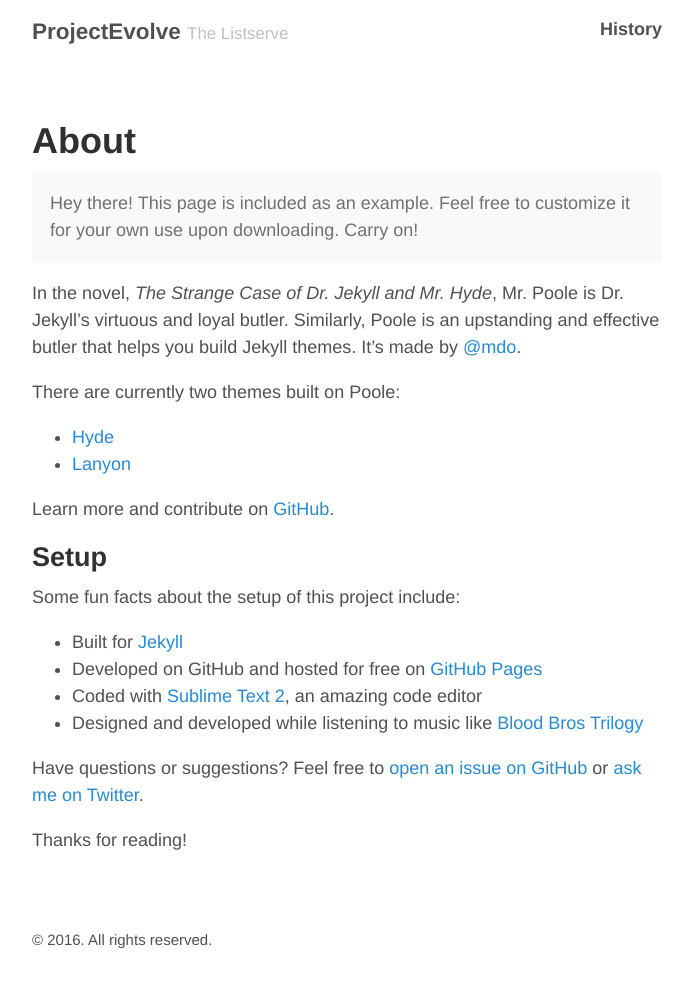
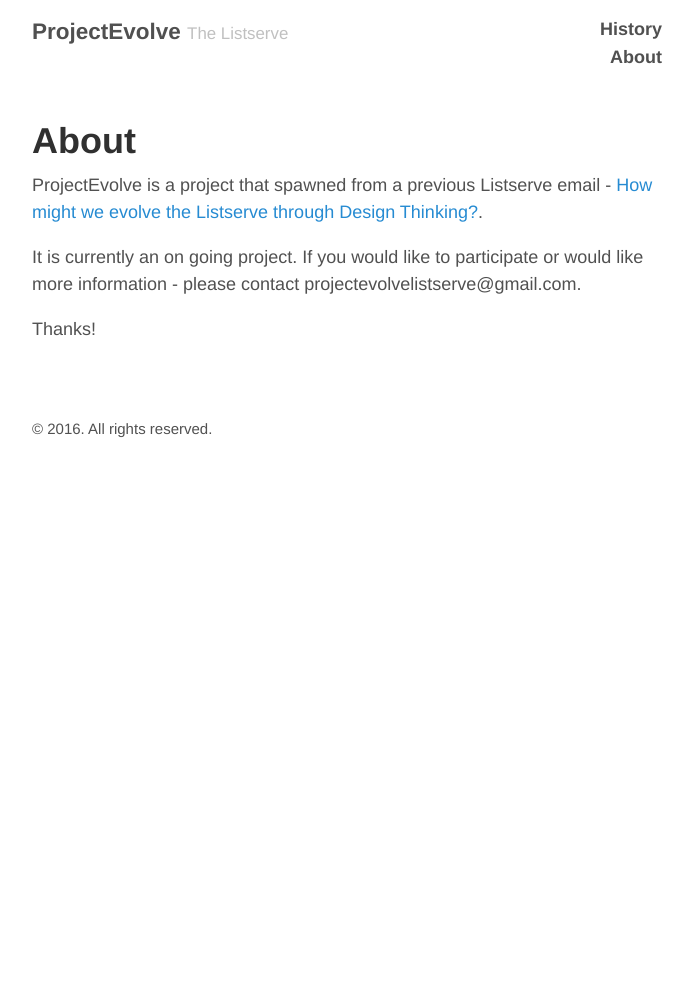
Before and after one commit to project-evolve-listserve/home, a Jekyll site: the page built from about.md, in a window 1280 px wide. Shown: the whole page, without its empty margins (293-986 px from the left). Built offline with Jekyll 4.4.1, drawn with Linux system fonts in a browser that asks for light colours; after the commit the page ends 900 px from its top, so only the background shows below that.

Commit message:
added about page

```diff
--- a/_layouts/default.html
+++ b/_layouts/default.html
@@ -10,7 +10,9 @@
         <h3 class="masthead-title">
           <a href="{{ site.baseurl }}/" title="Home">{{ site.title }}</a>
           <small>{{ site.tagline }}</small>
-          <a style="float: right; font-size: 80%" href="/home/history">History</a>
+          <a style="float: right; font-size: 80%" href="/home/history">History </a>
+          <br>
+          <a style="float: right; font-size: 80%" href="/home/about">  About</a>
         </h3>
       </header>
 
--- a/about.md
+++ b/about.md
@@ -3,28 +3,8 @@ layout: page
 title: About
 ---
 
-<p class="message">
-  Hey there! This page is included as an example. Feel free to customize it for your own use upon downloading. Carry on!
-</p>
+ProjectEvolve is a project that spawned from a previous Listserve email - [How might we evolve the Listserve through Design Thinking?](http://project-evolve-listserve.github.io/home/post/2015/11/23/listserve-email/).
 
-In the novel, *The Strange Case of Dr. Jekyll and Mr. Hyde*, Mr. Poole is Dr. Jekyll's virtuous and loyal butler. Similarly, Poole is an upstanding and effective butler that helps you build Jekyll themes. It's made by [@mdo](https://twitter.com/mdo).
+It is currently an on going project. If you would like to participate or would like more information - please contact projectevolvelistserve@gmail.com.
 
-There are currently two themes built on Poole:
-
-* [Hyde](http://hyde.getpoole.com)
-* [Lanyon](http://lanyon.getpoole.com)
-
-Learn more and contribute on [GitHub](https://github.com/poole).
-
-## Setup
-
-Some fun facts about the setup of this project include:
-
-* Built for [Jekyll](http://jekyllrb.com)
-* Developed on GitHub and hosted for free on [GitHub Pages](https://pages.github.com)
-* Coded with [Sublime Text 2](http://sublimetext.com), an amazing code editor
-* Designed and developed while listening to music like [Blood Bros Trilogy](https://soundcloud.com/maddecent/sets/blood-bros-series)
-
-Have questions or suggestions? Feel free to [open an issue on GitHub](https://github.com/poole/poole/issues/new) or [ask me on Twitter](https://twitter.com/mdo).
-
-Thanks for reading!
+Thanks!
```
Also changed, not shown: README.md.
